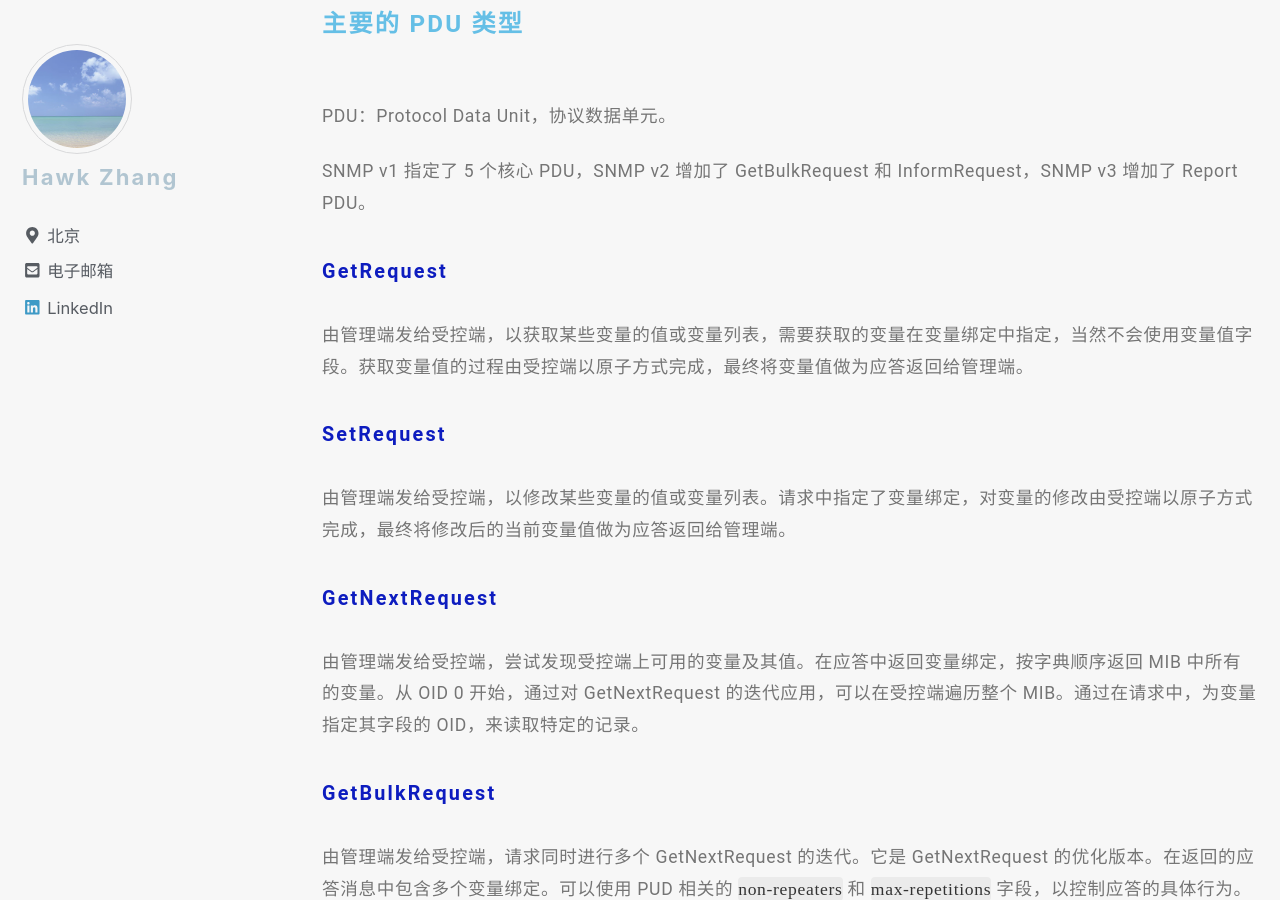
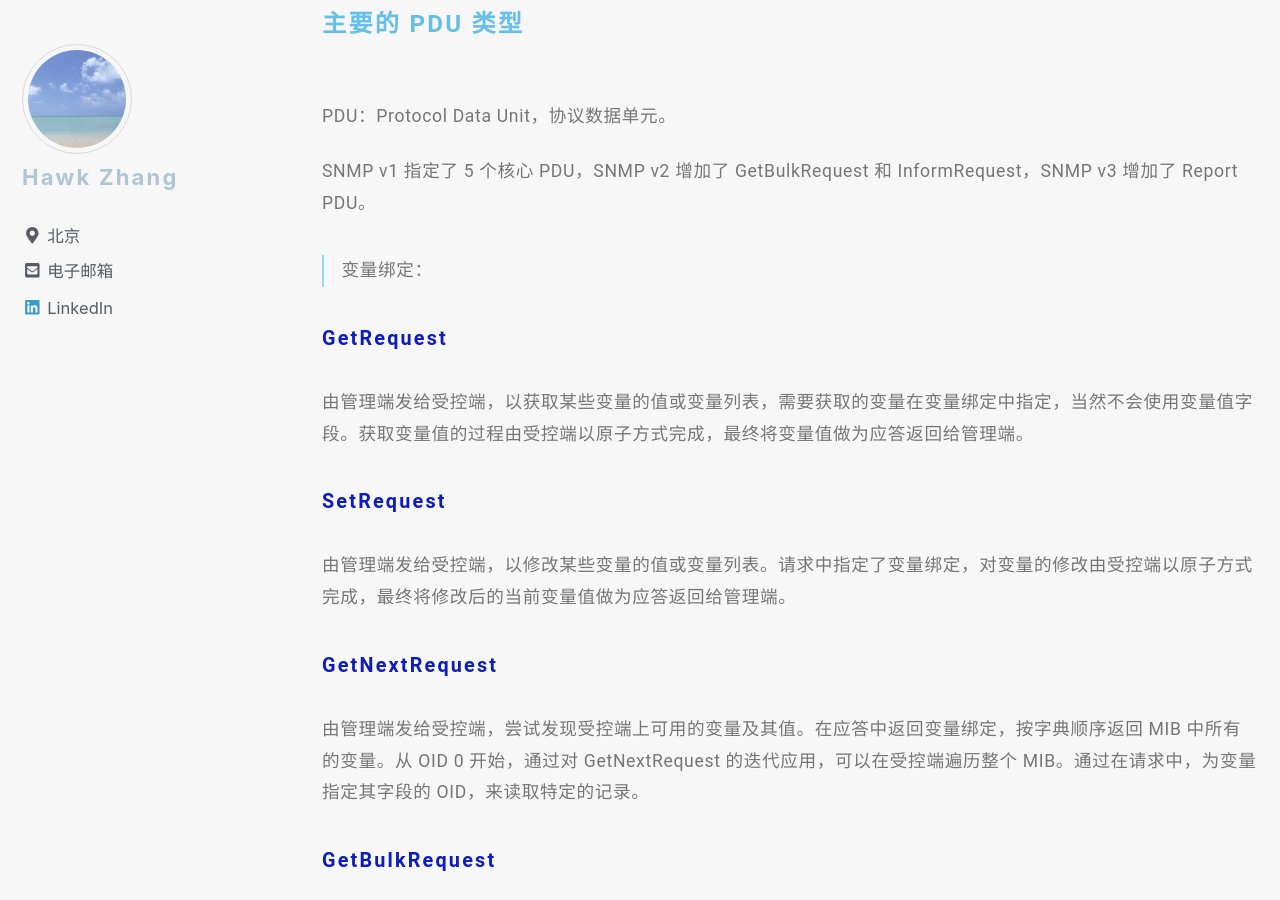
Before and after one commit to narru888/linotes_note, a Jekyll site: the page built from _posts/monitor/zabbix/2018-01-02-monitor.snmp.md, in a window 1280 px wide and 900 px high, scrolled down 5436 px. Built offline with Jekyll 4.4.1, drawn with Linux system fonts in a browser that asks for light colours; nearby versions of some CDN libraries; a script that is not in the unit is left out.

Commit message:
update on 2018-10-20 18:39:01 CST

```diff
--- a/_posts/monitor/zabbix/2018-01-02-monitor.snmp.md
+++ b/_posts/monitor/zabbix/2018-01-02-monitor.snmp.md
@@ -178,6 +178,8 @@ PDU：Protocol Data Unit，协议数据单元。
 
 SNMP v1 指定了 5 个核心 PDU，SNMP v2 增加了 GetBulkRequest 和 InformRequest，SNMP v3 增加了 Report PDU。
 
+>变量绑定：
+
 ##### GetRequest
 
 由管理端发给受控端，以获取某些变量的值或变量列表，需要获取的变量在变量绑定中指定，当然不会使用变量值字段。获取变量值的过程由受控端以原子方式完成，最终将变量值做为应答返回给管理端。
```
